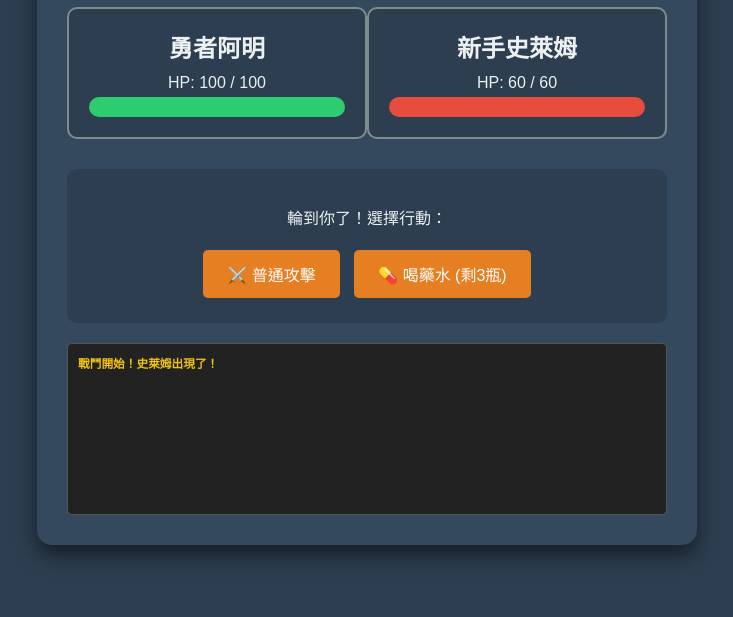
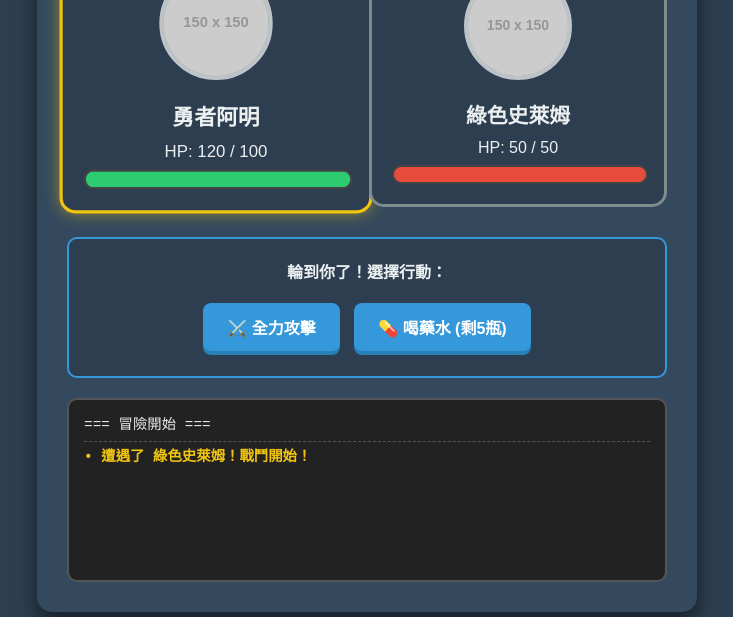
Before and after one commit to colin881011-droid/game, a plain HTML site: page docs/index.html in a window 1280 px wide. Shown: the part 183-800 px from the top of the page, without its empty margins (273-1006 px from the left). Drawn offline with Linux system fonts and the light colour scheme; placeholder pictures from the web are drawn by us.

Commit message:
Update index.html

```diff
--- a/docs/index.html
+++ b/docs/index.html
@@ -3,9 +3,9 @@
 <head>
     <meta charset="UTF-8">
     <meta name="viewport" content="width=device-width, initial-scale=1.0">
-    <title>簡易網頁 RPG 原型</title>
+    <title>簡易網頁 RPG 原型 (有圖版)</title>
     <style>
-        /* --- CSS 樣式區 (讓遊戲看起來像個樣子) --- */
+        /* --- CSS 樣式區 --- */
         body {
             font-family: 'Microsoft JhengHei', Arial, sans-serif;
             background-color: #2c3e50;
@@ -28,26 +28,52 @@
 
         h1 {
             text-align: center;
-            color: #e67e22;
+            color: #f1c40f;
+            margin-bottom: 30px;
         }
 
         .battle-area {
             display: flex;
             justify-content: space-between;
             margin-bottom: 30px;
+            align-items: flex-end; /* 讓角色底部對齊 */
         }
 
         .character-box {
             background-color: #2c3e50;
             padding: 20px;
-            border-radius: 10px;
-            border: 2px solid #7f8c8d;
-            width: 45%;
+            border-radius: 15px;
+            border: 3px solid #7f8c8d;
+            width: 42%;
             text-align: center;
+            position: relative;
+            transition: transform 0.3s; /* 增加一點動態感 */
         }
 
+        /* 當輪到該角色時，稍微放大提示 */
+        .active-turn {
+             border-color: #f1c40f;
+             transform: scale(1.05);
+             box-shadow: 0 0 15px rgba(241, 196, 15, 0.5);
+        }
+
+        /* --- 新增：角色圖片樣式 --- */
+        .character-img-container {
+            margin-bottom: 15px;
+        }
+
+        .character-img {
+            width: 100px;
+            height: 100px;
+            border-radius: 50%; /* 變成圓形頭像 */
+            border: 4px solid #bdc3c7;
+            object-fit: cover; /* 確保圖片比例正常填滿 */
+            background-color: #95a5a6; /* 圖片載入前的背景色 */
+        }
+        /* ------------------------- */
+
         .character-name {
-            font-size: 1.5em;
+            font-size: 1.3em;
             font-weight: bold;
             margin-bottom: 10px;
         }
@@ -56,17 +82,18 @@
         .health-bar-container {
             width: 100%;
             background-color: #555;
-            height: 20px;
+            height: 15px;
             border-radius: 10px;
             overflow: hidden;
-            margin-top: 5px;
+            margin-top: 8px;
+            border: 2px solid #444;
         }
 
         .health-bar-fill {
             height: 100%;
             background-color: #2ecc71; /* 綠色血條 */
-            width: 100%; /* 初始滿血 */
-            transition: width 0.3s ease-in-out;
+            width: 100%;
+            transition: width 0.4s ease-in-out;
         }
 
         .enemy-health {
@@ -79,56 +106,74 @@
             padding: 20px;
             background-color: #2c3e50;
             border-radius: 10px;
+            border: 2px solid #3498db;
+        }
+
+        .control-title {
+            margin-bottom: 15px;
+            font-weight: bold;
         }
 
         button {
-            background-color: #e67e22;
+            background-color: #3498db;
             color: white;
             border: none;
             padding: 12px 24px;
             font-size: 1em;
             margin: 5px;
-            border-radius: 5px;
+            border-radius: 8px;
             cursor: pointer;
-            transition: background-color 0.2s;
+            transition: all 0.2s;
+            font-weight: bold;
+            box-shadow: 0 4px #2980b9;
         }
 
-        button:hover {
-            background-color: #d35400;
+        button:active {
+            box-shadow: 0 2px #2980b9;
+            transform: translateY(2px);
+        }
+
+        button:hover:not(:disabled) {
+            background-color: #5dade2;
         }
 
         button:disabled {
             background-color: #95a5a6;
+            box-shadow: none;
             cursor: not-allowed;
+            opacity: 0.7;
         }
 
         #combat-log {
             background-color: #222;
             color: #eee;
             height: 150px;
-            overflow-y: auto; /* 如果內容太多，顯示滾動條 */
-            padding: 10px;
-            border-radius: 5px;
-            border: 1px solid #555;
-            font-family: monospace;
+            overflow-y: auto;
+            padding: 15px;
+            border-radius: 10px;
+            border: 2px solid #555;
+            font-family: 'Courier New', monospace;
             font-size: 0.9em;
+            line-height: 1.4;
         }
 
-        .log-entry {
-            margin-bottom: 5px;
-        }
+        .log-entry { margin-bottom: 6px; }
         .log-player { color: #2ecc71; }
         .log-enemy { color: #e74c3c; }
-        .log-system { color: #f1c40f; font-weight: bold; }
+        .log-system { color: #f1c40f; font-weight: bold; border-top: 1px dashed #555; padding-top: 5px; margin-top: 5px;}
+        .log-heal { color: #3498db; }
     </style>
 </head>
 <body>
 
 <div id="game-container">
-    <h1>勇者鬥惡龍 (網頁版)</h1>
+    <h1>⚔️ 勇者鬥惡龍 (圖文版) 🛡️</h1>
 
     <div class="battle-area">
-        <div class="character-box" id="player-box">
+        <div class="character-box active-turn" id="player-box">
+            <div class="character-img-container">
+                <img src="https://placehold.co/150x150/3498db/ffffff?text=勇者(你)" alt="主角" class="character-img" id="player-img">
+            </div>
             <div class="character-name" id="player-name">勇者阿明</div>
             <div>HP: <span id="player-hp-text">100</span> / <span id="player-max-hp-text">100</span></div>
             <div class="health-bar-container">
@@ -137,7 +182,10 @@
         </div>
 
         <div class="character-box" id="enemy-box">
-            <div class="character-name" id="enemy-name">邪惡史萊姆</div>
+            <div class="character-img-container">
+                <img src="" alt="敵人" class="character-img" id="enemy-img">
+            </div>
+            <div class="character-name" id="enemy-name">敵人名稱</div>
             <div>HP: <span id="enemy-hp-text">80</span> / <span id="enemy-max-hp-text">80</span></div>
             <div class="health-bar-container">
                 <div id="enemy-health-bar" class="health-bar-fill enemy-health"></div>
@@ -146,44 +194,62 @@
     </div>
 
     <div class="controls-area">
-        <p>輪到你了！選擇行動：</p>
-        <button id="btn-attack">⚔️ 普通攻擊</button>
+        <div class="control-title">輪到你了！選擇行動：</div>
+        <button id="btn-attack">⚔️ 全力攻擊</button>
         <button id="btn-heal">💊 喝藥水 (剩3瓶)</button>
     </div>
 
     <div id="combat-log">
-        <div class="log-entry log-system">戰鬥開始！史萊姆出現了！</div>
+        <div class="log-entry">=== 冒險開始 ===</div>
     </div>
 </div>
 
 
 <script>
-    /* --- JavaScript 邏輯區 (遊戲的大腦) --- */
+    /* --- JavaScript 邏輯區 --- */
 
     // 1. 定義遊戲數據
     let player = {
         name: "勇者阿明",
-        maxHp: 100,
-        hp: 100,
-        attack: 15,
+        maxHp: 120,
+        hp: 120,
+        attack: 18,
         defense: 5,
-        potions: 3
+        potions: 5,
+        // 主角圖片通常固定，也可以寫在 HTML 裡
+        img: "https://placehold.co/150x150/3498db/ffffff?text=勇者(你)"
     };
 
-    // 敵人資料 (可以設計多種敵人)
+    // 敵人資料 (新增了 img 屬性，使用不同顏色的佔位圖)
     let slimes = [
-        { name: "新手史萊姆", maxHp: 60, hp: 60, attack: 10, defense: 2 },
-        { name: "火焰史萊姆", maxHp: 80, hp: 80, attack: 18, defense: 4 },
-        { name: "史萊姆王", maxHp: 150, hp: 150, attack: 25, defense: 8 }
+        {
+            name: "綠色史萊姆",
+            maxHp: 50, hp: 50, attack: 12, defense: 2,
+            img: "https://placehold.co/150x150/2ecc71/ffffff?text=綠史萊姆" // 綠色
+        },
+        {
+            name: "紅色史萊姆",
+            maxHp: 80, hp: 80, attack: 16, defense: 4,
+            img: "https://placehold.co/150x150/e74c3c/ffffff?text=紅史萊姆" // 紅色
+        },
+        {
+            name: "暗黑史萊姆王",
+            maxHp: 180, hp: 180, attack: 25, defense: 10,
+            img: "https://placehold.co/150x150/8e44ad/ffffff?text=史萊姆王" // 紫色
+        }
     ];
 
-    let currentEnemy = { ...slimes[0] }; // 複製第一個敵人作為當前敵人
-    let isPlayerTurn = true; // 控制回合
+    let currentEnemy = { ...slimes[0] };
+    let isPlayerTurn = true;
 
-    // 2. 獲取 HTML 元素 (DOM Elements)
+    // 2. 獲取 HTML 元素
+    const playerBox = document.getElementById('player-box');
+    const enemyBox = document.getElementById('enemy-box');
     const playerHpText = document.getElementById('player-hp-text');
     const playerHealthBar = document.getElementById('player-health-bar');
     const enemyNameText = document.getElementById('enemy-name');
+    // 新增：獲取敵人圖片元素
+    const enemyImgElement = document.getElementById('enemy-img');
     const enemyHpText = document.getElementById('enemy-hp-text');
     const enemyMaxHpText = document.getElementById('enemy-max-hp-text');
     const enemyHealthBar = document.getElementById('enemy-health-bar');
@@ -191,144 +257,158 @@
     const btnHeal = document.getElementById('btn-heal');
     const combatLog = document.getElementById('combat-log');
 
-    // 3. 輔助函數 (工具)
+    // 3. 輔助函數
 
-    // 更新畫面上所有數據的函數
     function updateUI() {
-        // 更新數字
-        playerHpText.textContent = Math.max(0, player.hp); // 確保不會顯示負數
+        // 更新數字和文字
+        playerHpText.textContent = Math.max(0, player.hp);
         enemyHpText.textContent = Math.max(0, currentEnemy.hp);
         enemyMaxHpText.textContent = currentEnemy.maxHp;
         enemyNameText.textContent = currentEnemy.name;
 
-        // 更新血條寬度百分比
+        // 重點：更新敵人的圖片連結
+        enemyImgElement.src = currentEnemy.img;
+
+        // 更新血條
         const playerHpPercent = (player.hp / player.maxHp) * 100;
         playerHealthBar.style.width = `${Math.max(0, playerHpPercent)}%`;
 
         const enemyHpPercent = (currentEnemy.hp / currentEnemy.maxHp) * 100;
         enemyHealthBar.style.width = `${Math.max(0, enemyHpPercent)}%`;
 
-        // 更新藥水按鈕文字
+        // 更新按鈕
         btnHeal.textContent = `💊 喝藥水 (剩${player.potions}瓶)`;
 
-        // 控制按鈕狀態
         if (!isPlayerTurn || player.hp <= 0) {
             btnAttack.disabled = true;
             btnHeal.disabled = true;
         } else {
             btnAttack.disabled = false;
-            btnHeal.disabled = player.potions <= 0; // 如果沒藥水就禁用
+            btnHeal.disabled = player.potions <= 0;
+        }
+
+        // 更新回合視覺提示 (誰的回合誰發光)
+        if (isPlayerTurn && player.hp > 0 && currentEnemy.hp > 0) {
+            playerBox.classList.add('active-turn');
+            enemyBox.classList.remove('active-turn');
+        } else if (!isPlayerTurn && player.hp > 0 && currentEnemy.hp > 0){
+            playerBox.classList.remove('active-turn');
+            enemyBox.classList.add('active-turn');
+        } else {
+            // 遊戲結束時都不發光
+            playerBox.classList.remove('active-turn');
+            enemyBox.classList.remove('active-turn');
         }
     }
 
-    // 在記錄區新增訊息的函數
-    function addLog(message, type = 'system') {
+    function addLog(message, type = '') {
         const logEntry = document.createElement('div');
         logEntry.className = `log-entry log-${type}`;
-        logEntry.textContent = message;
+        logEntry.textContent = "• " + message;
         combatLog.appendChild(logEntry);
-        // 自動滾動到底部
         combatLog.scrollTop = combatLog.scrollHeight;
     }
 
-    // 傷害計算公式 (簡單版：攻擊力 - 隨機防禦值)
     function calculateDamage(attackerAttack, defenderDefense) {
-        // 防禦力在 50% 到 100% 之間浮動
-        let actualDefense = Math.floor(Math.random() * (defenderDefense * 0.5)) + (defenderDefense * 0.5);
-        // 傷害浮動 +/- 20%
+        let actualDefense = Math.floor(Math.random() * (defenderDefense * 0.6)) + (defenderDefense * 0.4);
         let baseDamage = attackerAttack - actualDefense;
-        let finalDamage = Math.floor(baseDamage * (0.8 + Math.random() * 0.4));
-        return Math.max(1, finalDamage); // 至少造成 1 點傷害
+        // 傷害浮動範圍加大
+        let finalDamage = Math.floor(baseDamage * (0.7 + Math.random() * 0.6));
+        return Math.max(2, finalDamage); // 至少造成 2 點傷害
     }
-
 
     // 4. 遊戲核心邏輯
 
-    // 檢查遊戲是否結束
     function checkGameOver() {
         if (currentEnemy.hp <= 0) {
-            addLog(`${currentEnemy.name} 被打倒了！你贏了！`, 'system');
-            addLog(`--- 遭遇新的敵人！ ---`, 'system');
-            // 簡單的升級機制
-            player.maxHp += 10;
+            addLog(`${currentEnemy.name} 被打倒了！`, 'system');
+
+            // 升級機制
+            player.maxHp += 15;
             player.hp = player.maxHp;
-            player.attack += 2;
-            addLog(`恭喜升級！HP和攻擊力提升了！`, 'system');
+            player.attack += 3;
+            player.defense += 1;
+            addLog(`升級！HP、攻擊和防禦提升了！HP已回滿。`, 'system');
 
             // 隨機選擇下一個敵人
-            currentEnemy = { ...slimes[Math.floor(Math.random() * slimes.length)] };
-            currentEnemy.hp = currentEnemy.maxHp; // 重置敵人血量
+            let nextEnemyIndex = Math.floor(Math.random() * slimes.length);
+            currentEnemy = { ...slimes[nextEnemyIndex] };
+            currentEnemy.hp = currentEnemy.maxHp;
+
+            addLog(`遭遇了新的敵人：${currentEnemy.name}！`, 'system');
 
             isPlayerTurn = true;
             updateUI();
-            return true; // 戰鬥結束狀態
+            return true;
         }
 
         if (player.hp <= 0) {
-            addLog(`${player.name} 力盡倒下了... 遊戲結束 (請重新整理網頁重來)`, 'system');
+            addLog(`${player.name} 被擊敗了... 遊戲結束。`, 'enemy');
             btnAttack.disabled = true;
             btnHeal.disabled = true;
+            updateUI(); // 確保最後狀態正確移除發光
             return true;
         }
         return false;
     }
 
-    // 敵人的回合行動
     function enemyAction() {
-        addLog(`輪到 ${currentEnemy.name} 行動...`);
-
         setTimeout(() => {
-            // 簡單的 AI：只會攻擊
             let damage = calculateDamage(currentEnemy.attack, player.defense);
             player.hp -= damage;
-            addLog(`${currentEnemy.name} 對你造成了 ${damage} 點傷害！`, 'enemy');
+            addLog(`${currentEnemy.name} 攻擊！對你造成 ${damage} 點傷害！`, 'enemy');
 
             updateUI();
             if (!checkGameOver()) {
                 isPlayerTurn = true;
-                addLog(`--- 輪到你了 ---`);
                 updateUI();
             }
-        }, 800); // 延遲 800毫秒讓玩家看清楚
+        }, 1000); // 敵人思考時間
     }
 
-    // 玩家行動：攻擊
     function playerAttack() {
         if (!isPlayerTurn) return;
 
         let damage = calculateDamage(player.attack, currentEnemy.defense);
+
+        // 加入一點爆擊機率
+        let isCritical = Math.random() < 0.2; // 20% 機率
+        if (isCritical) {
+            damage = Math.floor(damage * 1.5);
+            addLog(`【爆擊！】你狠狠地攻擊了 ${currentEnemy.name}，造成 ${damage} 點傷害！`, 'player');
+        } else {
+            addLog(`你攻擊了 ${currentEnemy.name}，造成 ${damage} 點傷害。`, 'player');
+        }
+
         currentEnemy.hp -= damage;
-        addLog(`你攻擊了 ${currentEnemy.name}，造成 ${damage} 點傷害！`, 'player');
-
         isPlayerTurn = false;
         updateUI();
 
         if (!checkGameOver()) {
-            // 如果敵人沒死，輪到敵人行動
             enemyAction();
         }
     }
 
-    // 玩家行動：喝藥水
     function playerHeal() {
          if (!isPlayerTurn || player.potions <= 0) return;
 
-         let healAmount = 30;
-         player.hp = Math.min(player.maxHp, player.hp + healAmount); // 不能超過最大血量
+         let healAmount = 50;
+         let actualHeal = Math.min(player.maxHp - player.hp, healAmount); // 計算實際恢復量
+         player.hp += actualHeal;
          player.potions--;
-         addLog(`你喝了一瓶藥水，恢復了 ${healAmount} 點 HP！`, 'player');
+         addLog(`使用了藥水，恢復了 ${actualHeal} 點 HP！`, 'heal');
 
          isPlayerTurn = false;
          updateUI();
-         enemyAction(); // 喝水也要消耗回合
+         enemyAction();
     }
 
-
-    // 5. 事件監聽 (綁定按鈕功能)
+    // 5. 事件監聽
     btnAttack.addEventListener('click', playerAttack);
     btnHeal.addEventListener('click', playerHeal);
 
     // 遊戲初始化
+    addLog(`遭遇了 ${currentEnemy.name}！戰鬥開始！`, 'system');
     updateUI();
 
 </script>
```
